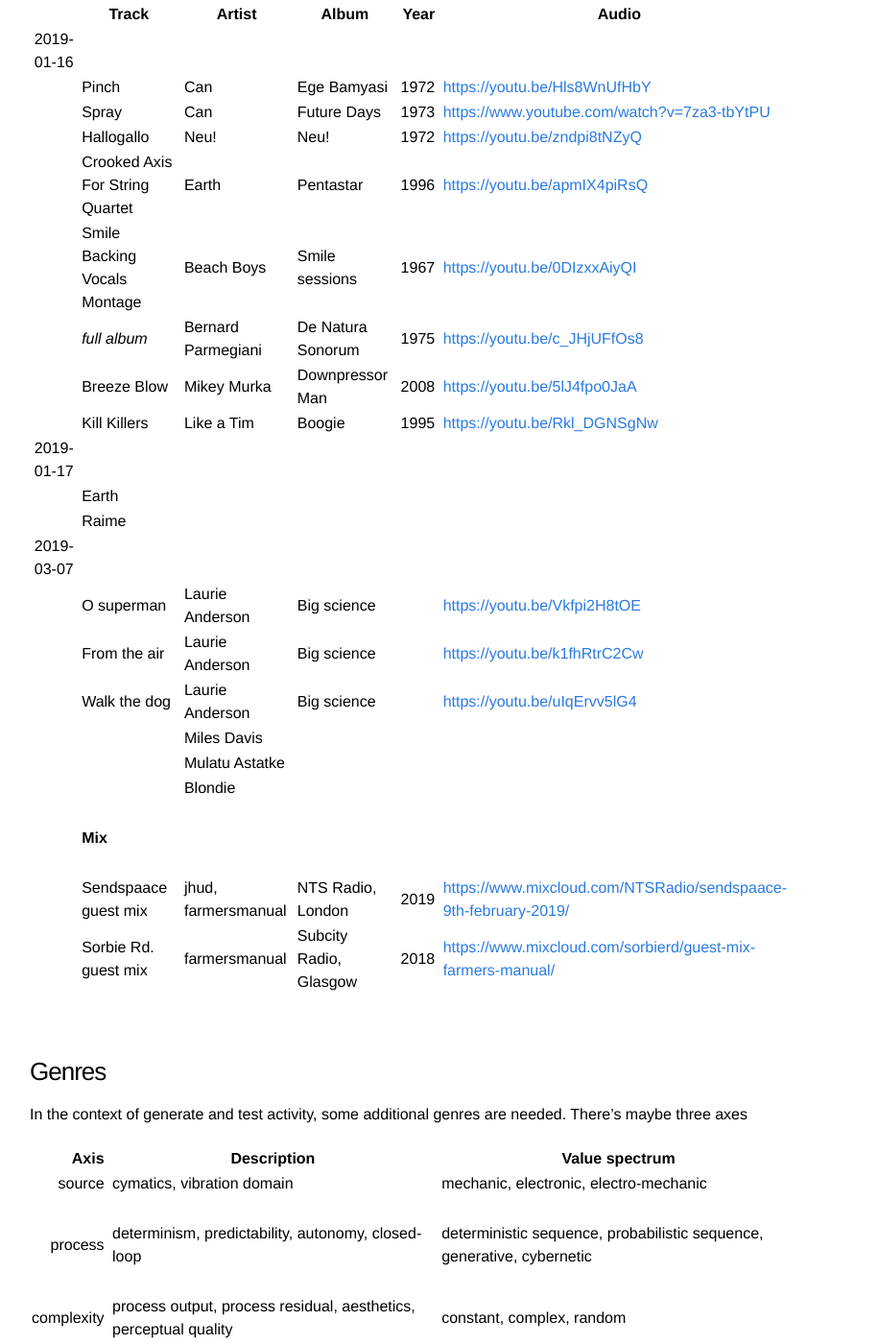
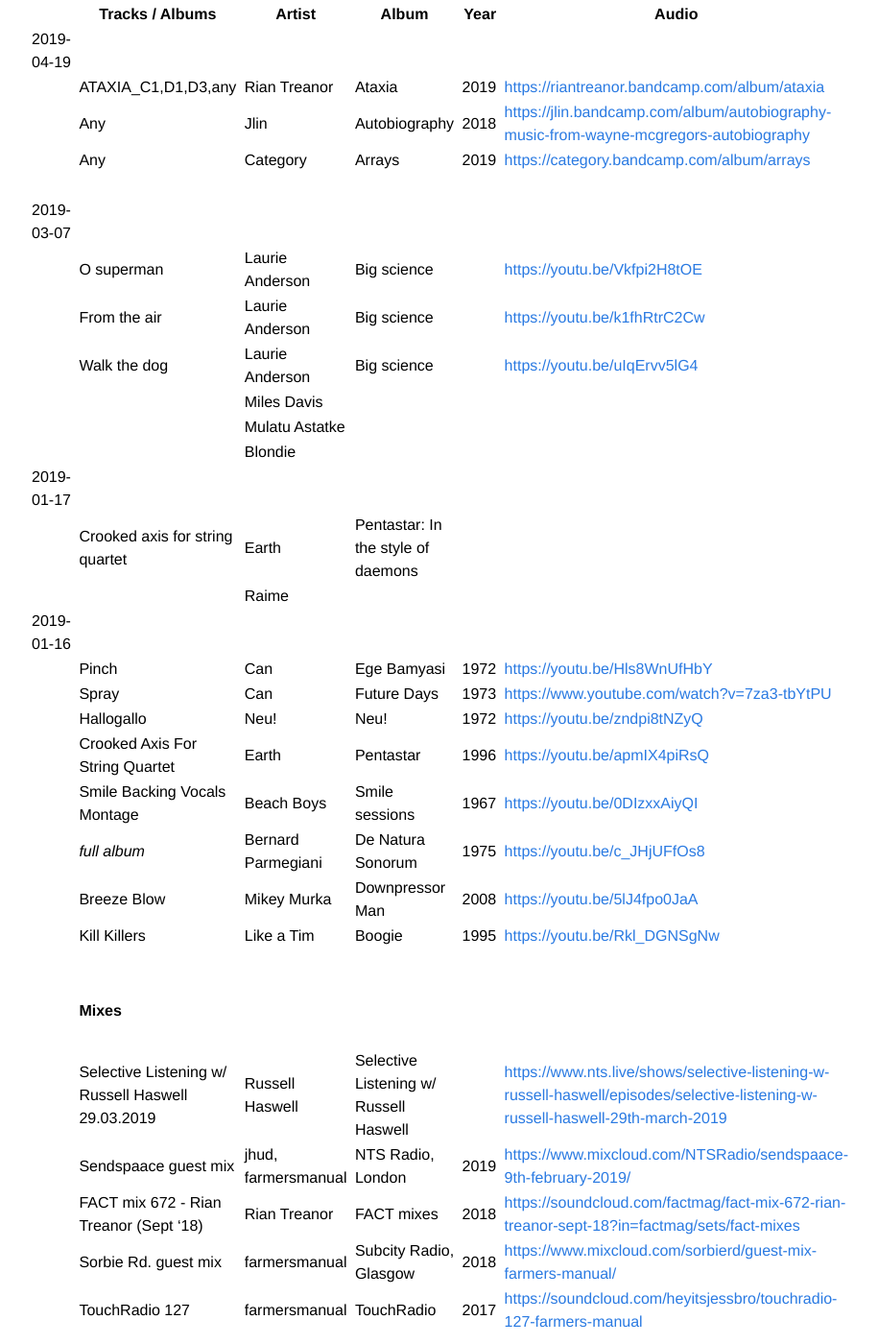
Before and after one commit to x75/x75.github.io, a Jekyll site: the page built from _posts/2019-01-16-electronic-music-listening.md, in a window 1280 px wide and 1400 px high, scrolled down 490 px. Shown: the whole window at 96% size, without its empty margins (209-1124 px from the left). Built offline with Jekyll 4.4.1, drawn with Linux system fonts in a browser that asks for light colours; comment, search, counter and statistics services are not loaded.

Commit message:
adding bits to electronic music listening

```diff
--- a/_posts/2019-01-16-electronic-music-listening.md
+++ b/_posts/2019-01-16-electronic-music-listening.md
@@ -14,33 +14,42 @@
 
 #### The list
 
-|            |     | **Track**                       |     | **Artist**          |     | **Album**              |     |  **Year**|     | **Audio**                                                         |
-|-----------:|-----|---------------------------------|-----|---------------------|-----|------------------------|-----|---------:|-----|-------------------------------------------------------------------|
-|  2019-01-16|     |                                 |     |                     |     |                        |     |          |     |                                                                   |
-|            |     | Pinch                           |     | Can                 |     | Ege Bamyasi            |     |      1972|     | <https://youtu.be/Hls8WnUfHbY>                                    |
-|            |     | Spray                           |     | Can                 |     | Future Days            |     |      1973|     | <https://www.youtube.com/watch?v=7za3-tbYtPU>                     |
-|            |     | Hallogallo                      |     | Neu!                |     | Neu!                   |     |      1972|     | <https://youtu.be/zndpi8tNZyQ>                                    |
-|            |     | Crooked Axis For String Quartet |     | Earth               |     | Pentastar              |     |      1996|     | <https://youtu.be/apmIX4piRsQ>                                    |
-|            |     | Smile Backing Vocals Montage    |     | Beach Boys          |     | Smile sessions         |     |      1967|     | <https://youtu.be/0DIzxxAiyQI>                                    |
-|            |     | *full album*                    |     | Bernard Parmegiani  |     | De Natura Sonorum      |     |      1975|     | <https://youtu.be/c_JHjUFfOs8>                                    |
-|            |     | Breeze Blow                     |     | Mikey Murka         |     | Downpressor Man        |     |      2008|     | <https://youtu.be/5lJ4fpo0JaA>                                    |
-|            |     | Kill Killers                    |     | Like a Tim          |     | Boogie                 |     |      1995|     | <https://youtu.be/Rkl_DGNSgNw>                                    |
-|  2019-01-17|     |                                 |     |                     |     |                        |     |          |     |                                                                   |
-|            |     | Earth                           |     |                     |     |                        |     |          |     |                                                                   |
-|            |     | Raime                           |     |                     |     |                        |     |          |     |                                                                   |
-|  2019-03-07|     |                                 |     |                     |     |                        |     |          |     |                                                                   |
-|            |     | O superman                      |     | Laurie Anderson     |     | Big science            |     |          |     | <https://youtu.be/Vkfpi2H8tOE>                                    |
-|            |     | From the air                    |     | Laurie Anderson     |     | Big science            |     |          |     | <https://youtu.be/k1fhRtrC2Cw>                                    |
-|            |     | Walk the dog                    |     | Laurie Anderson     |     | Big science            |     |          |     | <https://youtu.be/uIqErvv5lG4>                                    |
-|            |     |                                 |     | Miles Davis         |     |                        |     |          |     |                                                                   |
-|            |     |                                 |     | Mulatu Astatke      |     |                        |     |          |     |                                                                   |
-|            |     |                                 |     | Blondie             |     |                        |     |          |     |                                                                   |
-|            |     |                                 |     |                     |     |                        |     |          |     |                                                                   |
-|            |     | **Mix**                         |     |                     |     |                        |     |          |     |                                                                   |
-|            |     |                                 |     |                     |     |                        |     |          |     |                                                                   |
-|            |     | Sendspaace guest mix            |     | jhud, farmersmanual |     | NTS Radio, London      |     |      2019|     | <https://www.mixcloud.com/NTSRadio/sendspaace-9th-february-2019/> |
-|            |     | Sorbie Rd. guest mix            |     | farmersmanual       |     | Subcity Radio, Glasgow |     |      2018|     | <https://www.mixcloud.com/sorbierd/guest-mix-farmers-manual/>     |
-|            |     |                                 |     |                     |     |                        |     |          |     |                                                                   |
+|            |     | **Tracks / Albums**                               |     | **Artist**          |     | **Album**                              |     |  **Year**|     | **Audio**                                                                                                                         |
+|-----------:|-----|---------------------------------------------------|-----|---------------------|-----|----------------------------------------|-----|---------:|-----|-----------------------------------------------------------------------------------------------------------------------------------|
+|  2019-04-19|     |                                                   |     |                     |     |                                        |     |          |     |                                                                                                                                   |
+|            |     | ATAXIA\_C1,D1,D3,any                              |     | Rian Treanor        |     | Ataxia                                 |     |      2019|     | <https://riantreanor.bandcamp.com/album/ataxia>                                                                                   |
+|            |     | Any                                               |     | Jlin                |     | Autobiography                          |     |      2018|     | <https://jlin.bandcamp.com/album/autobiography-music-from-wayne-mcgregors-autobiography>                                          |
+|            |     | Any                                               |     | Category            |     | Arrays                                 |     |      2019|     | <https://category.bandcamp.com/album/arrays>                                                                                      |
+|            |     |                                                   |     |                     |     |                                        |     |          |     |                                                                                                                                   |
+|  2019-03-07|     |                                                   |     |                     |     |                                        |     |          |     |                                                                                                                                   |
+|            |     | O superman                                        |     | Laurie Anderson     |     | Big science                            |     |          |     | <https://youtu.be/Vkfpi2H8tOE>                                                                                                    |
+|            |     | From the air                                      |     | Laurie Anderson     |     | Big science                            |     |          |     | <https://youtu.be/k1fhRtrC2Cw>                                                                                                    |
+|            |     | Walk the dog                                      |     | Laurie Anderson     |     | Big science                            |     |          |     | <https://youtu.be/uIqErvv5lG4>                                                                                                    |
+|            |     |                                                   |     | Miles Davis         |     |                                        |     |          |     |                                                                                                                                   |
+|            |     |                                                   |     | Mulatu Astatke      |     |                                        |     |          |     |                                                                                                                                   |
+|            |     |                                                   |     | Blondie             |     |                                        |     |          |     |                                                                                                                                   |
+|  2019-01-17|     |                                                   |     |                     |     |                                        |     |          |     |                                                                                                                                   |
+|            |     | Crooked axis for string quartet                   |     | Earth               |     | Pentastar: In the style of daemons     |     |          |     |                                                                                                                                   |
+|            |     |                                                   |     | Raime               |     |                                        |     |          |     |                                                                                                                                   |
+|  2019-01-16|     |                                                   |     |                     |     |                                        |     |          |     |                                                                                                                                   |
+|            |     | Pinch                                             |     | Can                 |     | Ege Bamyasi                            |     |      1972|     | <https://youtu.be/Hls8WnUfHbY>                                                                                                    |
+|            |     | Spray                                             |     | Can                 |     | Future Days                            |     |      1973|     | <https://www.youtube.com/watch?v=7za3-tbYtPU>                                                                                     |
+|            |     | Hallogallo                                        |     | Neu!                |     | Neu!                                   |     |      1972|     | <https://youtu.be/zndpi8tNZyQ>                                                                                                    |
+|            |     | Crooked Axis For String Quartet                   |     | Earth               |     | Pentastar                              |     |      1996|     | <https://youtu.be/apmIX4piRsQ>                                                                                                    |
+|            |     | Smile Backing Vocals Montage                      |     | Beach Boys          |     | Smile sessions                         |     |      1967|     | <https://youtu.be/0DIzxxAiyQI>                                                                                                    |
+|            |     | *full album*                                      |     | Bernard Parmegiani  |     | De Natura Sonorum                      |     |      1975|     | <https://youtu.be/c_JHjUFfOs8>                                                                                                    |
+|            |     | Breeze Blow                                       |     | Mikey Murka         |     | Downpressor Man                        |     |      2008|     | <https://youtu.be/5lJ4fpo0JaA>                                                                                                    |
+|            |     | Kill Killers                                      |     | Like a Tim          |     | Boogie                                 |     |      1995|     | <https://youtu.be/Rkl_DGNSgNw>                                                                                                    |
+|            |     |                                                   |     |                     |     |                                        |     |          |     |                                                                                                                                   |
+|            |     |                                                   |     |                     |     |                                        |     |          |     |                                                                                                                                   |
+|            |     | **Mixes**                                         |     |                     |     |                                        |     |          |     |                                                                                                                                   |
+|            |     |                                                   |     |                     |     |                                        |     |          |     |                                                                                                                                   |
+|            |     | Selective Listening w/ Russell Haswell 29.03.2019 |     | Russell Haswell     |     | Selective Listening w/ Russell Haswell |     |          |     | <https://www.nts.live/shows/selective-listening-w-russell-haswell/episodes/selective-listening-w-russell-haswell-29th-march-2019> |
+|            |     | Sendspaace guest mix                              |     | jhud, farmersmanual |     | NTS Radio, London                      |     |      2019|     | <https://www.mixcloud.com/NTSRadio/sendspaace-9th-february-2019/>                                                                 |
+|            |     | FACT mix 672 - Rian Treanor (Sept '18)            |     | Rian Treanor        |     | FACT mixes                             |     |      2018|     | <https://soundcloud.com/factmag/fact-mix-672-rian-treanor-sept-18?in=factmag/sets/fact-mixes>                                     |
+|            |     | Sorbie Rd. guest mix                              |     | farmersmanual       |     | Subcity Radio, Glasgow                 |     |      2018|     | <https://www.mixcloud.com/sorbierd/guest-mix-farmers-manual/>                                                                     |
+|            |     | TouchRadio 127                                    |     | farmersmanual       |     | TouchRadio                             |     |      2017|     | <https://soundcloud.com/heyitsjessbro/touchradio-127-farmers-manual>                                                              |
+|            |     |                                                   |     |                     |     |                                        |     |          |     |                                                                                                                                   |
 
 ### Genres
 
```
Also changed, not shown: _posts_org/2019-01-16-electronic-music-listening-fragment.org (+47 -35 lines).
